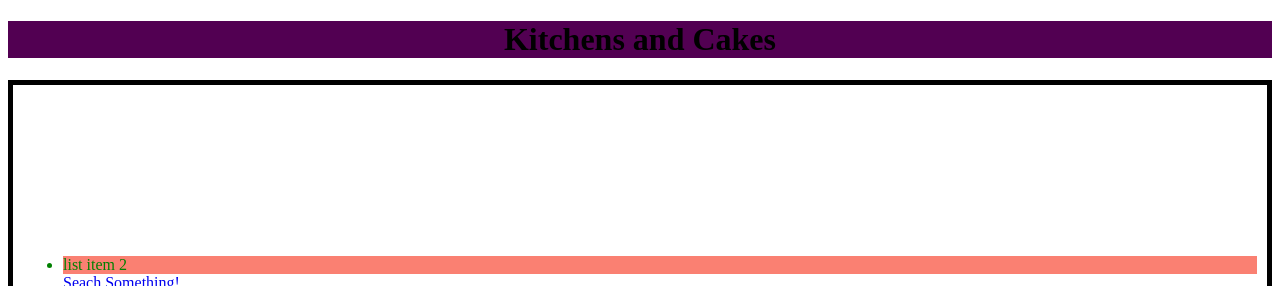
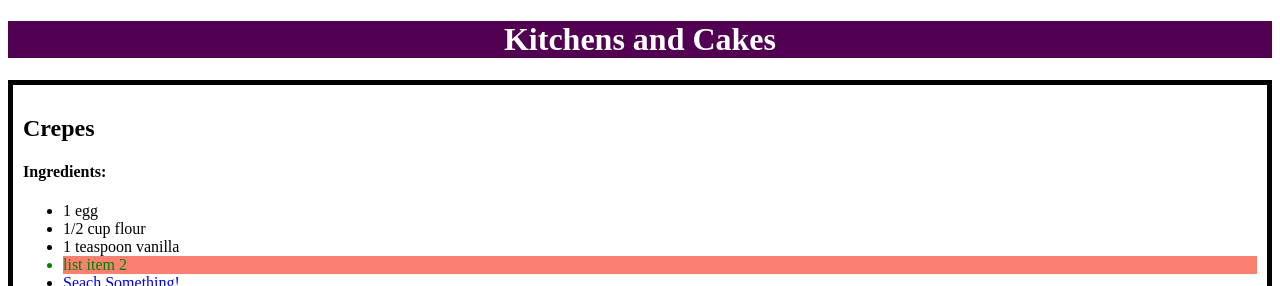
Before and after one commit to r-cuen/website, a plain HTML site: page index.html in a window 1280 px wide. Shown: the top 286 px of the page. Drawn offline with Linux system fonts and the light colour scheme.

Commit message:
Update index.html

```diff
--- a/index.html
+++ b/index.html
@@ -7,7 +7,7 @@
             border: 1px solid red;
         }*/
         h1 {
-            color: black;
+            color: white;
             background-color: #520052;
             text-align: center;
             /*margin: 30px;*/
@@ -22,7 +22,7 @@
             background-color: salmon;
         }
         .container {
-            color:white;
+            color: black;
             background-color: white;
             border: 5px solid;
             border-color: black;
```
